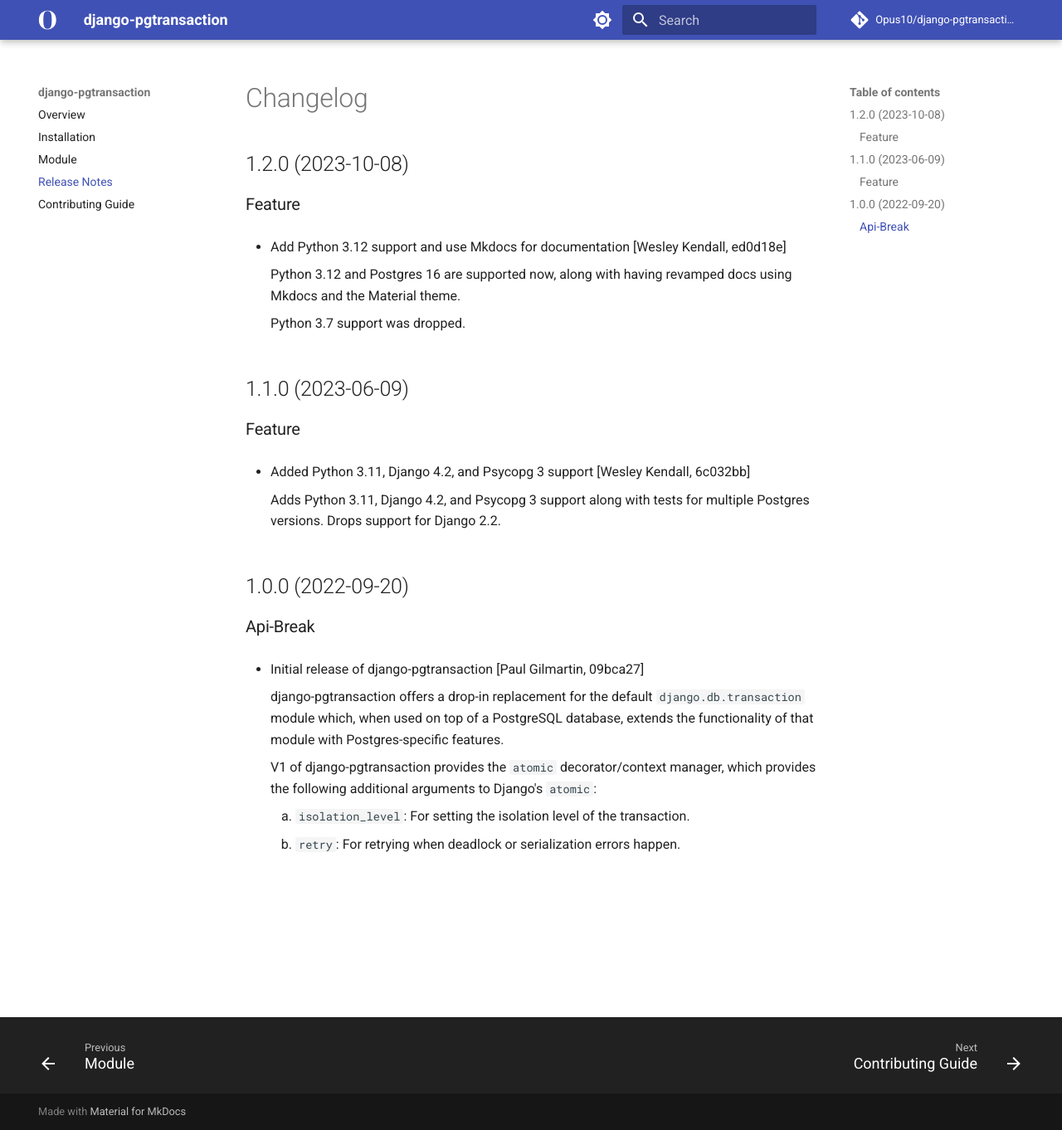
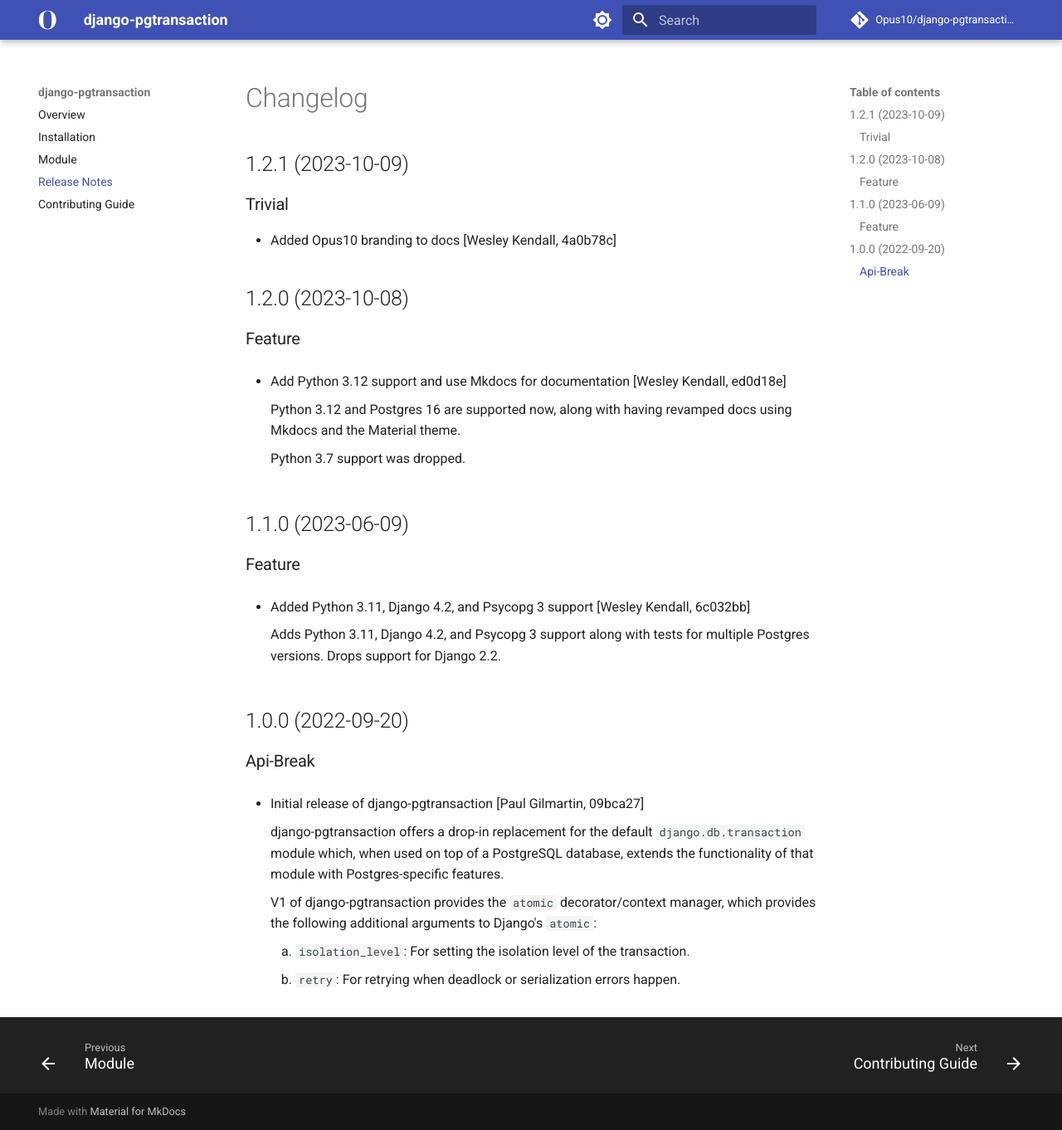
Before and after one commit to Opus10/django-pgtransaction, an MkDocs documentation site: the page built from docs/release_notes.md, in a window 1280 px wide and 1362 px high. Shown: the whole window at 83% size. Built offline with MkDocs 1.6.1 and Material for MkDocs 9.7.7, drawn with Linux system fonts in a browser that asks for light colours; comment, search, counter and statistics services are not loaded.

Commit message:
Release version 1.2.1 [skip ci]
Type: trivial

```diff
--- a/docs/release_notes.md
+++ b/docs/release_notes.md
@@ -1,4 +1,10 @@
 # Changelog
+
+## 1.2.1 (2023-10-09)
+
+### Trivial
+
+  - Added Opus10 branding to docs [Wesley Kendall, 4a0b78c]
 
 ## 1.2.0 (2023-10-08)
 
--- a/pyproject.toml
+++ b/pyproject.toml
@@ -29,7 +29,7 @@
 exclude = [
   "*/tests/"
 ]
-version = "1.2.0"
+version = "1.2.1"
 description = "A context manager/decorator which extends Django's atomic function with the ability to set isolation level and retries for a given transaction."
 authors = ["Opus 10 Engineering"]
 classifiers = [
```
Also changed, not shown: CHANGELOG.md (+6 -0 lines).
